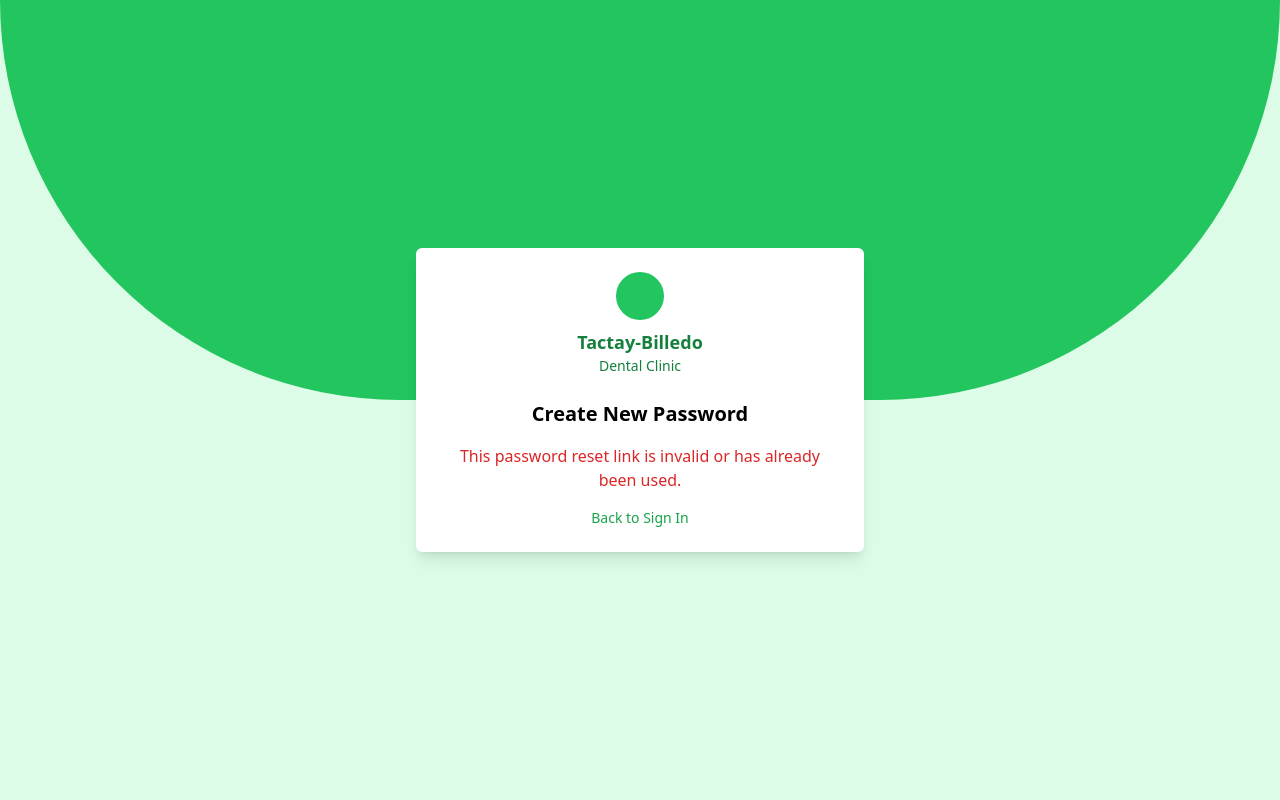
After one commit to VintageDelta/ISEM-Dental-Management-System-for-Tactay-Billedo-Dental-Clinic, a Django app: page /user/password-reset-confirm/1/1/ in a window 1280 px wide. The commit adds this page. Run offline with Django 5.2, Linux system fonts and the light colour scheme; some libraries are stand-ins or nearby versions.

Commit message:
Name, Buttons, Password, Notify fixed and added

```diff
--- a/isem/isem/settings.py
+++ b/isem/isem/settings.py
@@ -140,3 +140,6 @@ STATIC_ROOT = BASE_DIR / "staticfiles"
 # https://docs.djangoproject.com/en/5.2/ref/settings/#default-auto-field
 
 DEFAULT_AUTO_FIELD = "django.db.models.BigAutoField"
+
+
+EMAIL_BACKEND = "django.core.mail.backends.console.EmailBackend"
--- a/isem/patient/templates/patient/medical_history.html
+++ b/isem/patient/templates/patient/medical_history.html
@@ -12,7 +12,7 @@
     id="financialTab"
     class="px-4 py-2 rounded-lg bg-gray-200 text-gray-700 font-medium shadow hover:bg-gray-300 focus:outline-none"
   >
-    Financial History
+    Billing History
   </button>
   <button
     id="odontogramTab"
@@ -135,7 +135,7 @@
 <div id="odontogramContent" class="space-y-4 hidden">
   <div class="grid grid-cols-1 md:grid-cols-2 gap-6">
 
-    <!-- Teeth Diagram -->
+    <!-- Odontogram -->
     <div class="bg-white rounded-lg shadow p-6">
       <h2 class="text-lg font-semibold mb-4 text-center">Odontogram</h2>
       <div class="grid grid-cols-1 gap-2 sm:grid-cols-4 md:grid-cols-6 lg:grid-cols-8">
@@ -150,7 +150,7 @@
       </div>
     </div>
 
-    <!-- Right side for the seleciton -->
+    <!-- Show Selection-->
     <div class="bg-white rounded-lg shadow p-6">
       <div id="tooth-history">
         <p class="text-gray-500 text-center">
--- /dev/null
+++ b/isem/userprofile/templates/userprofile/password_reset_confirm.html
@@ -0,0 +1,97 @@
+<!DOCTYPE html>
+<html lang="en">
+  <head>
+    <meta charset="UTF-8" />
+    <meta name="viewport" content="width=device-width, initial-scale=1.0" />
+    <title>Reset Password - Tactay-Billedo Dental Clinic</title>
+    <script src="https://cdn.tailwindcss.com"></script>
+  </head>
+
+  <body class="bg-green-100">
+    <div class="flex items-center justify-center min-h-screen bg-green-100 relative overflow-hidden">
+      <!-- Green Semi-Circle Background -->
+      <div class="absolute top-0 w-full h-1/2 bg-green-500 rounded-b-full"></div>
+
+      <!-- Card -->
+      <div class="relative bg-white shadow-lg rounded-md w-full max-w-md p-6">
+        <div class="text-center mb-6">
+          <div class="mx-auto w-12 h-12 bg-green-500 rounded-full mb-2"></div>
+          <h1 class="text-green-700 font-bold text-lg">Tactay-Billedo</h1>
+          <p class="text-green-700 text-sm">Dental Clinic</p>
+        </div>
+
+        <h2 class="text-center text-xl font-semibold mb-4">
+          Create New Password
+        </h2>
+
+        {% if validlink %}
+        <form method="post" class="space-y-4">
+          {% csrf_token %}
+          {% if form.errors %}
+<div class="bg-red-100 border border-red-400 text-red-700 px-4 py-3 rounded mb-4">
+  <ul class="list-disc list-inside text-sm">
+    {% for field in form %}
+      {% for error in field.errors %}
+        <li>{{ error }}</li>
+      {% endfor %}
+    {% endfor %}
+
+    {% for error in form.non_field_errors %}
+      <li>{{ error }}</li>
+    {% endfor %}
+  </ul>
+</div>
+{% endif %}
+
+          <!-- New Password -->
+          <div>
+            <label class="block text-sm font-medium text-gray-700">
+              New Password
+            </label>
+            <input
+              type="password"
+              name="new_password1"
+              class="mt-1 w-full border rounded px-3 py-2 focus:outline-none focus:ring-2 focus:ring-green-500"
+              placeholder="Enter new password"
+              required
+            />
+          </div>
+
+          <!-- Confirm Password -->
+          <div>
+            <label class="block text-sm font-medium text-gray-700">
+              Confirm New Password
+            </label>
+            <input
+              type="password"
+              name="new_password2"
+              class="mt-1 w-full border rounded px-3 py-2 focus:outline-none focus:ring-2 focus:ring-green-500"
+              placeholder="Re-enter new password"
+              required
+            />
+          </div>
+
+          <!-- Submit -->
+          <button
+            type="submit"
+            class="w-full bg-green-600 text-white py-2 rounded hover:bg-green-700 transition"
+          >
+            Reset Password
+          </button>
+        </form>
+
+        {% else %}
+        <p class="text-center text-red-600 mt-4">
+          This password reset link is invalid or has already been used.
+        </p>
+        {% endif %}
+
+        <div class="mt-4 text-center text-sm">
+          <a href="{% url 'userprofile:signin' %}" class="text-green-600 hover:underline">
+            Back to Sign In
+          </a>
+        </div>
+      </div>
+    </div>
+  </body>
+</html>
--- /dev/null
+++ b/isem/userprofile/templates/userprofile/password_reset_email.html
@@ -0,0 +1,5 @@
+{% autoescape off %} Hello {{ user.username }}, Click the link below to reset
+your password: {{ protocol }}://{{ domain }}{% url 'userprofile:password_reset_confirm' uidb64=uid token=token %}
+<!-- prettier-ignore-file -->
+Thanks,
+Tactay-Billedo Dental Clinic {% endautoescape %}
--- /dev/null
+++ b/isem/userprofile/templates/userprofile/password_reset_subject.txt
@@ -0,0 +1 @@
+Password Reset Request
--- a/isem/userprofile/templates/userprofile/sign-in.html
+++ b/isem/userprofile/templates/userprofile/sign-in.html
@@ -34,7 +34,7 @@
               type="text"
               name="username"
               class="mt-1 w-full border rounded px-3 py-2 focus:outline-none focus:ring-2 focus:ring-green-500"
-              placeholder="you@example.com"
+              placeholder="juandelacruz@gmail.com"
               required
             />
           </div>
@@ -62,7 +62,9 @@
               <input type="checkbox" name="remember" class="mr-2" />
               Keep me logged in
             </label>
-            <a href="#" class="text-green-600 hover:underline"
+            <a
+              href="{% url 'userprofile:password_reset' %}"
+              class="text-green-600 hover:underline"
               >Forgot password?</a
             >
           </div>
--- a/isem/userprofile/urls.py
+++ b/isem/userprofile/urls.py
@@ -1,16 +1,30 @@
 from django.urls import path
-
+from django.contrib.auth import views as auth_views
 from . import views
+from django.urls import reverse_lazy
 
 app_name = 'userprofile'
 
 urlpatterns = [
     path('sign-in/', views.RoleBasedLoginView.as_view(), name='signin'),
     path('sign-up/', views.signup, name='signup'),
+
+    #Password Reset URLs
+    path('password-reset/', auth_views.PasswordResetView.as_view(template_name='userprofile/password_reset.html',
+                                                                 email_template_name='userprofile/password_reset_email.html',
+                                                                 subject_template_name='userprofile/password_reset_subject.txt',
+                                                                 success_url= reverse_lazy('userprofile:password_reset_done')), name='password_reset'),
+    path('password-reset/done/', auth_views.PasswordResetDoneView.as_view(template_name='userprofile/password_reset_done.html'), name='password_reset_done'),
+    path('password-reset-confirm/<uidb64>/<token>/', auth_views.PasswordResetConfirmView.as_view(template_name='userprofile/password_reset_confirm.html',
+                                                                                                 success_url=reverse_lazy('userprofile:password_reset_complete')), name='password_reset_confirm'),
+    path('password-reset/complete/', auth_views.PasswordResetCompleteView.as_view(template_name='userprofile/password_reset_complete.html'), name='password_reset_complete'),
+
+
     path('logout/', views.logout, name='logout'),
     path('profile/', views.profile, name='profile'),
     path('homepage/', views.homepage, name='homepage'),
     path('admin/dashboard/', views.admin_dashboard, name='admin_dashboard'),
     path('approve-staff/<int:user_id>/', views.approve_staff, name='approve_staff'),
     path('decline-staff/<int:user_id>/', views.decline_staff, name='decline_staff'),
+
 ]
--- a/isem/userprofile/views.py
+++ b/isem/userprofile/views.py
@@ -1,14 +1,15 @@
 from datetime import timezone
 from django.shortcuts import render, redirect, get_object_or_404
 from django.contrib.auth import authenticate, login, logout as auth_logout
-from django.contrib.auth.decorators import login_required, user_passes_test
 from django.contrib.auth.models import User, Group
 from django.contrib import messages
 from django.contrib.auth.views import LoginView as Loginview
 from django.db import models
 from patient.models import Patient
+from django.contrib.auth.decorators import login_required, user_passes_test
+from django.contrib.auth import views as auth_views
 
-# Create your views here.
+
 class RoleBasedLoginView(Loginview):
     template_name = 'userprofile/sign-in.html'
     def get_success_url(self):
```
Also changed, not shown: isem/inventory/templates/inventory/inventory.html (+55 -1 lines), isem/inventory/views.py (+18 -2 lines), isem/patient/templates/patient/patient-records.html (+14 -7 lines), isem/static/js/patient.js (+21 -30 lines), isem/userprofile/templates/userprofile/password_reset.html (added, +63 -0 lines), isem/userprofile/templates/userprofile/password_reset_complete.html (added, +41 -0 lines), isem/userprofile/templates/userprofile/password_reset_done.html (added, +41 -0 lines).
